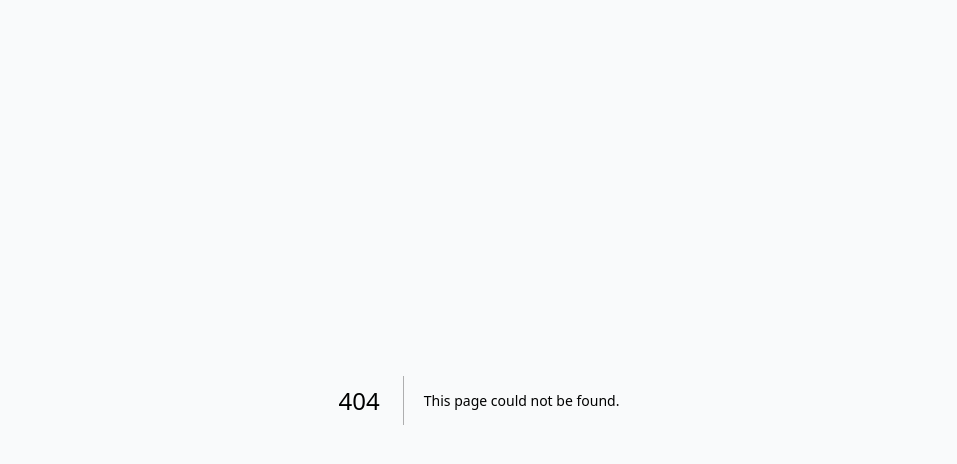
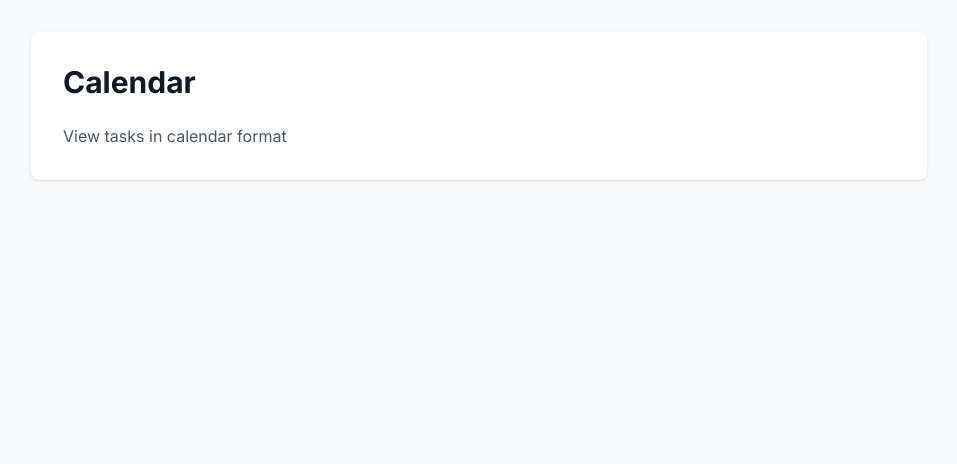
Before and after one commit to abhinav118/task-manager-pro-1755635460400, a Next.js app: page /calendar in a window 1280 px wide. Before the commit this address had no page. Shown: the top 464 px of the page, without its empty margins (161-1118 px from the left). Built offline with nearby package versions, Linux system fonts and the light colour scheme.

Commit message:
Add app/calendar/page.tsx

```diff
--- /dev/null
+++ b/app/calendar/page.tsx
@@ -0,0 +1,14 @@
+import { siteData, navigation } from '@/lib/data'
+
+export default function CalendarPage() {
+  return (
+    <div className="min-h-screen">
+      <div className="container py-8">
+          <div className="card p-8 max-w-4xl mx-auto">
+            <h2 className="text-3xl font-bold mb-6">Calendar</h2>
+            <p className="text-gray-600">View tasks in calendar format</p>
+          </div>
+        </div>
+    </div>
+  )
+}
```
